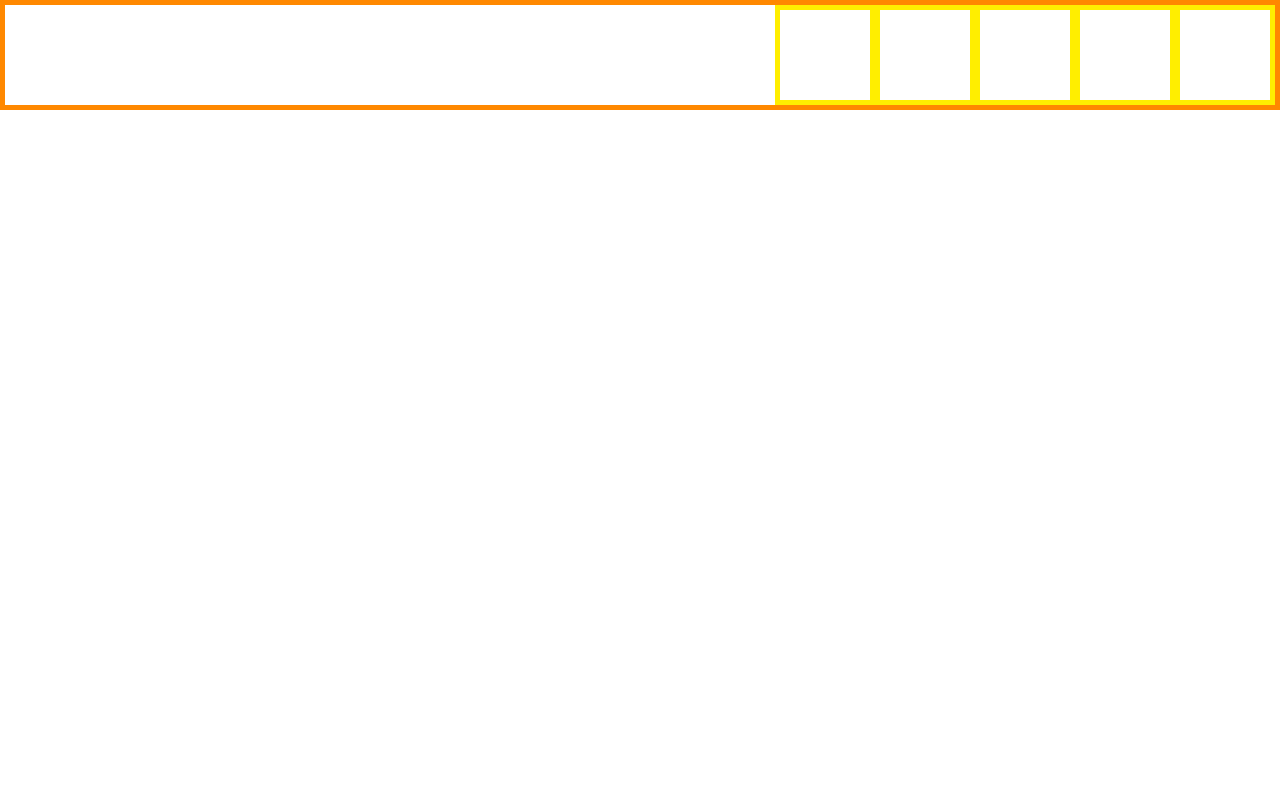
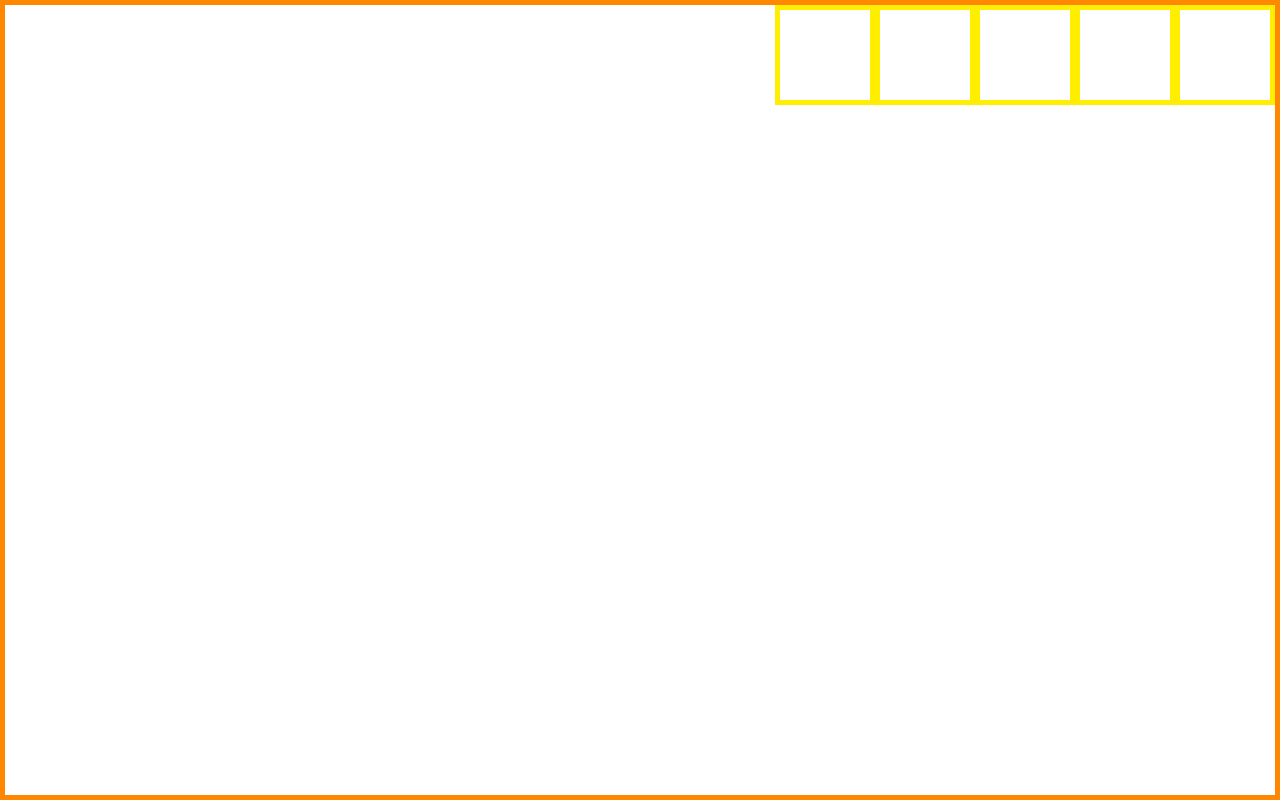
Before and after one commit to radishmouse/flexbox-intro-2019-11, a plain HTML site: page index.html in a window 1280 px wide. Drawn offline with nearby package versions, Linux system fonts and the light colour scheme.

Commit message:
adds 100% height and width to html, body, and .parent

```diff
--- a/stylesheets/styles.css
+++ b/stylesheets/styles.css
@@ -1,5 +1,10 @@
 * {
     box-sizing: border-box;
+}
+
+html, body {
+    height: 100%;
+    width: 100%;
 }
 
 div {
@@ -9,6 +14,8 @@ div {
 }
 
 .parent {
+    height: 100%;
+    width: 100%;
     border-color: #f80;
     display: flex;
     justify-content: flex-end;
```
Also changed, not shown: 1 other file.
